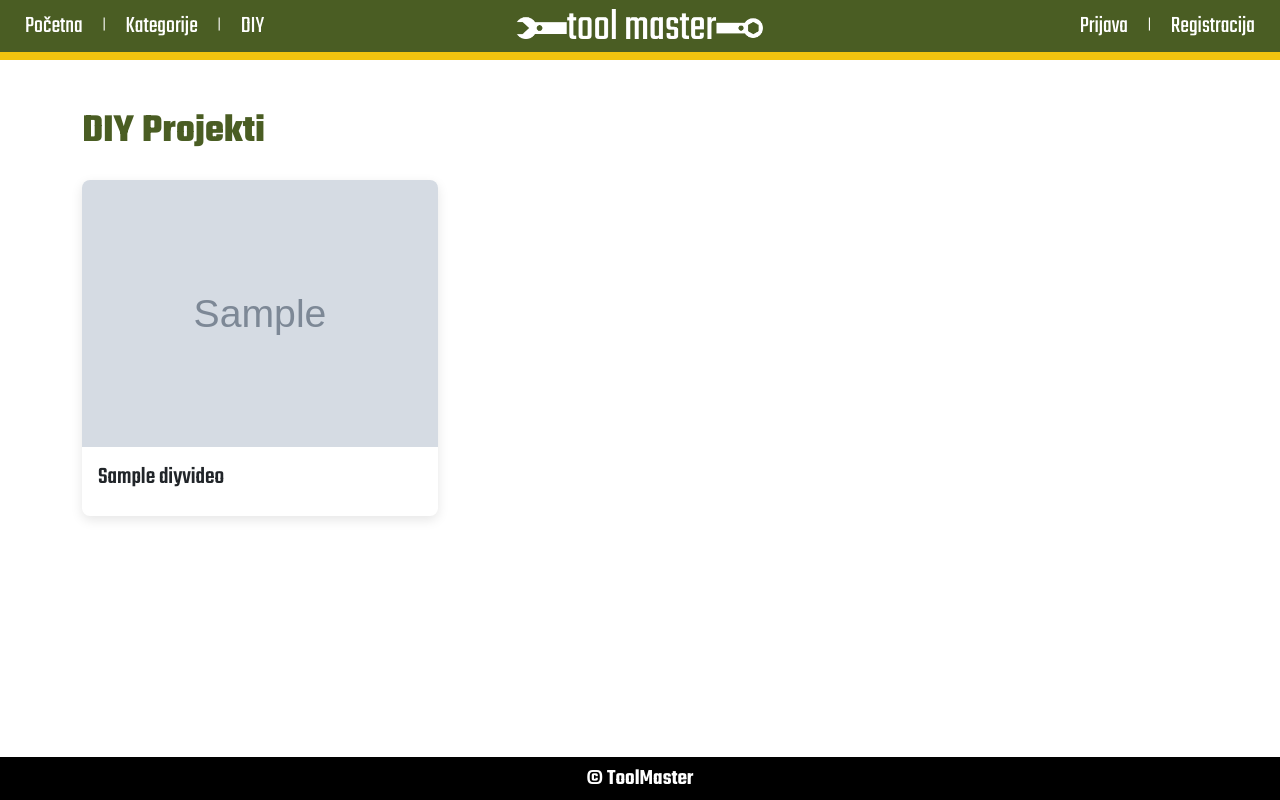
After one commit to bilicfranjo/ToolMaster, a Django app: page /diy/ in a window 1280 px wide. The commit adds this page. Run offline with Django 5.2, Linux system fonts and the light colour scheme; tables that the repository leaves empty hold one stand-in row (values such as "Sample post"); grey boxes marked "Sample" are stand-in pictures.

Commit message:
Make DIY list and DIY detail

```diff
--- a/shop/admin.py
+++ b/shop/admin.py
@@ -1,6 +1,7 @@
 from django.contrib import admin
-from .models import Category, Product, Banner
+from .models import Category, Product, Banner, DIYVideo
 
 admin.site.register(Category)
 admin.site.register(Product)
 admin.site.register(Banner)
+admin.site.register(DIYVideo)
--- a/shop/models.py
+++ b/shop/models.py
@@ -29,3 +29,16 @@ class Banner(models.Model):
 
     def __str__(self):
         return self.title
+
+
+class DIYVideo(models.Model):
+    title = models.CharField(max_length=200)
+    description = models.TextField(blank=True)
+    video = models.FileField(upload_to='diy_videos/')
+    thumbnail = models.ImageField(upload_to='diy_thumbnails/', null=True, blank=True)
+    video_thumbnail = models.ImageField(upload_to='diy_video_thumbnails/', null=True, blank=True)
+    created_at = models.DateTimeField(auto_now_add=True)
+    tools_used = models.ManyToManyField(Product, blank=True)
+
+    def __str__(self):
+        return self.title
--- /dev/null
+++ b/shop/static/shop/css/diy.css
@@ -0,0 +1,136 @@
+/* DIY LISTA */
+
+.card {
+    border: none;
+    border-radius: 8px;
+    box-shadow: 0 4px 12px rgba(0, 0, 0, 0.1);
+    transition: transform 0.3s ease, box-shadow 0.3s ease;
+    overflow: hidden;
+}
+
+.card:hover {
+    transform: scale(1.03);
+    box-shadow: 0 8px 20px rgba(0, 0, 0, 0.2);
+}
+
+
+/* DIY PREGLED PROJEKTA */
+
+
+.diy-detail-page {
+    padding-top: 40px;
+    max-width: 960px;
+    margin: 0 auto;
+}
+
+.video-wrapper {
+    max-width: 100%;
+    display: flex;
+    justify-content: center;
+    margin-bottom: 30px;
+}
+
+.video-wrapper video {
+    width: 100%;
+    max-width: 900px;
+}
+
+.video-description {
+    font-size: 24px;
+    color: black;
+    max-width: 900px;
+    margin: 0 auto 30px;
+    line-height: 1.6;
+    text-align: center;
+}
+
+/* GUMB + NASLOV U ISTOJ LINJI */
+
+.diy-header-wrapper {
+    display: flex;
+    justify-content: flex-start;
+    align-items: center;
+    position: relative;
+    height: 60px;
+    margin-bottom: 30px;
+}
+
+.diy-header-wrapper a {
+    z-index: 2;
+    font-size: 18px;
+    padding: 8px 16px;
+    border: 1px solid black;
+    color: black;
+    transition: all 0.2s ease;
+    border-radius: 6px;
+    text-decoration: none;
+    background-color: transparent;
+}
+
+.diy-header-wrapper a:hover {
+    background-color: #f1c40f;
+    color: black;
+    border-color: #f1c40f;
+}
+
+.diy-centered-title {
+    position: absolute;
+    left: 50%;
+    transform: translateX(-50%);
+    margin: 0;
+    font-size: 32px;
+    color: #4A5D23;
+    font-weight: 700;
+    text-align: center;
+}
+
+
+/* ALATI KORIŠTENI U VIDEU */
+
+.tools-swiper-section {
+    position: relative;
+    margin-top: 40px;
+    margin-bottom: 60px;
+}
+
+.tools-swiper-section .swiper-button-next,
+.tools-swiper-section .swiper-button-prev {
+    position: absolute;
+    top: 50%;
+    transform: translateY(-50%);
+    width: 50px;
+    height: 50px;
+    border: 2px solid black;
+    border-radius: 50%;
+    background-color: white;
+    z-index: 10;
+    display: flex;
+    align-items: center;
+    justify-content: center;
+}
+
+.tools-swiper-section .swiper-button-prev {
+    left: -70px;
+}
+
+.tools-swiper-section .swiper-button-next {
+    right: -70px;
+}
+
+.tools-swiper-section .swiper-button-next svg,
+.tools-swiper-section .swiper-button-prev svg {
+    width: 28px;
+    height: 28px;
+    fill: black;
+    display: block;
+}
+
+.tools-swiper-section .swiper-button-next.swiper-button-disabled,
+.tools-swiper-section .swiper-button-prev.swiper-button-disabled {
+    opacity: 0;
+}
+
+.swiper-button-next::after,
+.swiper-button-prev::after {
+    display: none;
+}
--- a/shop/static/shop/css/styles.css
+++ b/shop/static/shop/css/styles.css
@@ -8,6 +8,17 @@
 /* Osnovne postavke */
 html {
     scroll-behavior: smooth;
+    height: 100%;
+}
+
+.wrapper {
+    display: flex;
+    flex-direction: column;
+    min-height: 100vh;
+}
+
+main {
+    flex: 1;
 }
 
 body {
@@ -24,6 +35,8 @@ footer,
 button {
     font-family: 'Teko', sans-serif !important;
 }
+
+
 
 /* Footer */
 
--- a/shop/templates/shop/base.html
+++ b/shop/templates/shop/base.html
@@ -6,7 +6,7 @@
     <title>{% block title %}ToolMaster{% endblock %}</title>
     <meta name="viewport" content="width=device-width, initial-scale=1.0">
     <!--Favicon-->
-    <link rel="icon" type="image/png" href="{% static 'images/favicon.png' %}">
+    <link rel="icon" type="image/png" href="{% static 'shop/images/favicon.png' %}">
     <!--Swiper.js-->
     <link rel="stylesheet" href="https://cdn.jsdelivr.net/npm/swiper@11/swiper-bundle.min.css"/>
     <!--CSS-->
@@ -17,9 +17,12 @@
     <link rel="preconnect" href="https://fonts.googleapis.com">
     <link rel="preconnect" href="https://fonts.gstatic.com" crossorigin>
     <link href="https://fonts.googleapis.com/css2?family=Teko:wght@300..700&display=swap" rel="stylesheet">
+
+    {% block extra_css %}{% endblock %}
 </head>
 <body>
 
+    <div class="wrapper">
         <header class="navbar" id="main-navbar">
             <div class="navbar-container navbar-content">
 
@@ -28,7 +31,7 @@
                     <span class="divider">|</span>
                     <a href="#">Kategorije</a>
                     <span class="divider">|</span>
-                <a href="#">DIY</a>
+                    <a href="{% url 'diy_list' %}">DIY</a>
                 </div>
 
                 <div class="nav-center">
@@ -63,6 +66,7 @@
         <footer class="site-footer">
             <p>&copy; ToolMaster</p>
         </footer>
+    </div>
 
     <script src="https://cdn.jsdelivr.net/npm/bootstrap@5.3.0/dist/js/bootstrap.bundle.min.js"></script>
     <script src="https://cdn.jsdelivr.net/npm/swiper@11/swiper-bundle.min.js"></script>
@@ -76,5 +80,6 @@
         }
       });
     </script>
+    {% block extra_js %}{% endblock %}
 </body>
 </html>
--- /dev/null
+++ b/shop/templates/shop/diy_list.html
@@ -0,0 +1,28 @@
+{% extends 'shop/base.html' %}
+{% load static %}
+
+{% block extra_css %}
+<link rel="stylesheet" href="{% static 'shop/css/diy.css' %}">
+{% endblock %}
+
+{% block content %}
+<div class="container py-5">
+    <h2 class="section-title mb-4">DIY Projekti</h2>
+    <div class="row g-4">
+        {% for video in videos %}
+        <div class="col-md-4">
+            <a href="{% url 'diy_detail' video.pk %}" class="text-decoration-none">
+                <div class="card h-100">
+                    {% if video.thumbnail %}
+                    <img src="{{ video.thumbnail.url }}" class="card-img-top" alt="{{ video.title }}">
+                    {% endif %}
+                    <div class="card-body">
+                        <h5 class="card-title">{{ video.title }}</h5>
+                    </div>
+                </div>
+            </a>
+        </div>
+        {% endfor %}
+    </div>
+</div>
+{% endblock %}
--- a/shop/templates/shop/home.html
+++ b/shop/templates/shop/home.html
@@ -81,7 +81,7 @@
         <p class="diy-text mb-4">
             Imate volju napraviti nešto vlastitim rukama? Pogledajte našu DIY sekciju s projektima i video vodičima koji će vas inspirirati!
         </p>
-        <a href="#" class="btn btn-warning btn-lg">Pogledaj DIY projekte</a>
+        <a href="{% url 'diy_list' %}" class="btn btn-warning btn-lg">Pogledaj DIY projekte</a>
     </div>
 </section>
 
@@ -92,7 +92,6 @@
         <div class="diy-popular-divider"></div>
         <h2 class="section-title-left mb-4">Popularni proizvodi</h2>
 
-        <!-- Swiper (IZVAN container-a!) -->
         <div class="swiper popularSwiper">
         <div class="swiper-wrapper">
             {% for product in popular_products %}
--- a/shop/templates/shop/login.html
+++ b/shop/templates/shop/login.html
@@ -7,7 +7,7 @@
     <meta name="viewport" content="width=device-width, initial-scale=1.0">
 
     <!--Favicon-->
-    <link rel="icon" type="image/png" href="{% static 'images/favicon.png' %}">
+    <link rel="icon" type="image/png" href="{% static 'shop/images/favicon.png' %}">
 
     <!-- Google font Teko -->
     <link rel="preconnect" href="https://fonts.googleapis.com">
@@ -23,7 +23,6 @@
 
 <div class="auth-container">
 
-    <!-- Lijeva strana: forma -->
     <div class="auth-form-side">
 
         <div class="logo-wrapper">
@@ -60,7 +59,6 @@
 
     </div>
 
-    <!-- Desna strana: slika -->
     <div class="auth-image-side login-bg-image"></div>
 
 </div>
--- a/shop/urls.py
+++ b/shop/urls.py
@@ -1,9 +1,11 @@
 from django.urls import path
-from .views import home_view, register_view, login_view, logout_view
+from .views import home_view, register_view, login_view, logout_view, diy_list_view, diy_detail_view
 
 urlpatterns = [
     path('', home_view, name="home"),
     path('register/', register_view, name="register"),
     path('login/', login_view, name="login"),
     path('logout/', logout_view, name='logout'),
+    path('diy/', diy_list_view, name="diy_list"),
+    path('diy/<int:pk>/', diy_detail_view, name="diy_detail"),
 ]
--- a/shop/views.py
+++ b/shop/views.py
@@ -1,5 +1,5 @@
 from django.shortcuts import render, redirect
-from .models import Banner, Category, Product
+from .models import Banner, Category, Product, DIYVideo
 from django.contrib.auth import login, authenticate, logout
 from .forms import CustomAuthenticationForm, CustomUserCreationForm
 from django.contrib.auth.models import User
@@ -52,3 +52,12 @@ def login_view(request):
 def logout_view(request):
     logout(request)
     return redirect('home')
+
+def diy_list_view(request):
+    videos = DIYVideo.objects.all().order_by("-created_at")
+    return render(request, 'shop/diy_list.html', {'videos': videos})
+
+
+def diy_detail_view(request, pk):
+    video = DIYVideo.objects.get(pk=pk)
+    return render(request, 'shop/diy_detail.html', {'video': video})
```
Also changed, not shown: shop/templates/shop/diy_detail.html (added, +89 -0 lines), shop/templates/shop/register.html (+2 -6 lines), shop/migrations/0005_diyvideo.py (added), shop/migrations/0006_rename_creater_at_diyvideo_created_at.py (added), shop/migrations/0007_diyvideo_video_thumbnail.py (added). Lines whose indentation alone changed are shown as unchanged.
